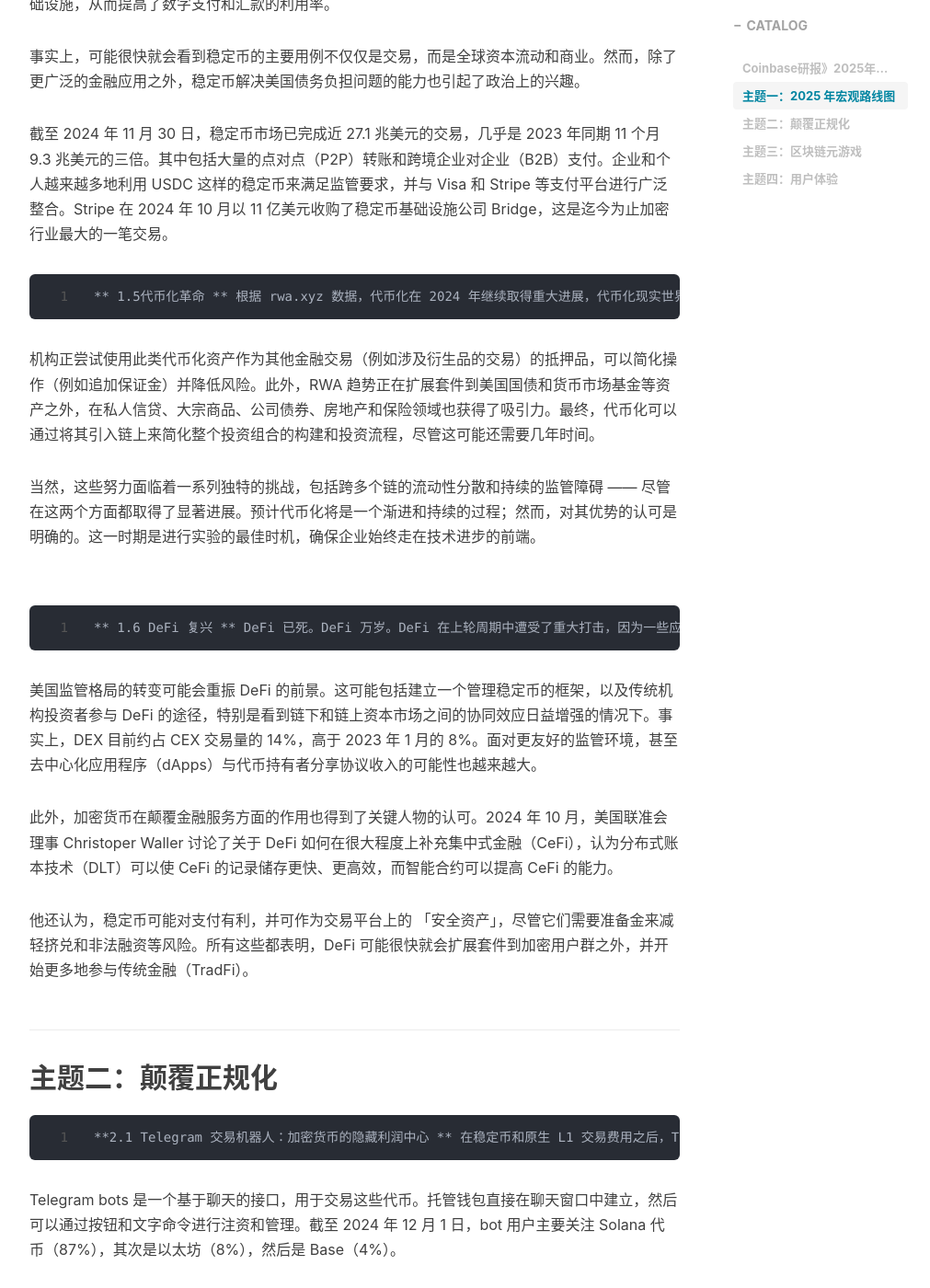
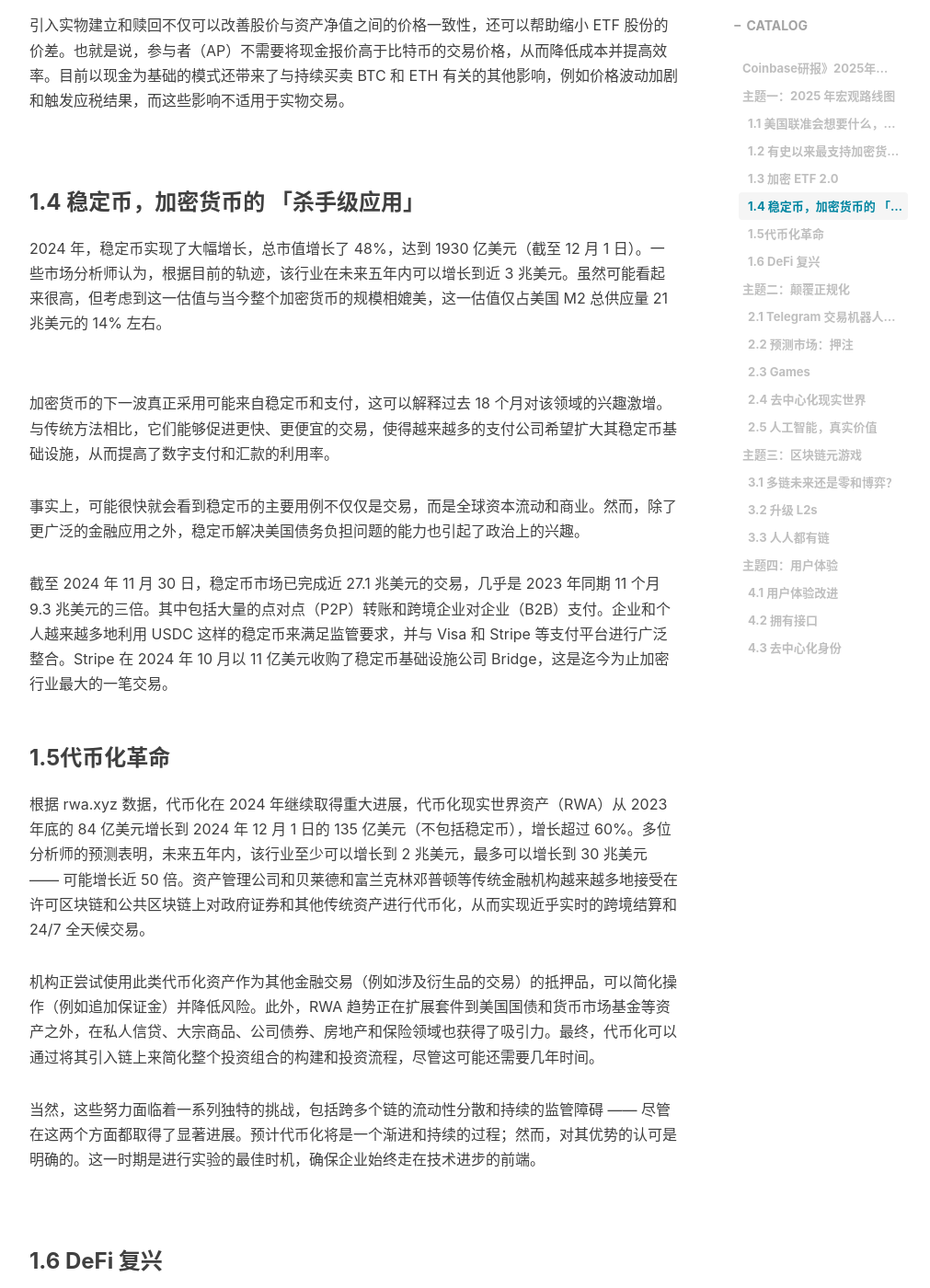
Before and after one commit to DrunkXiao/drunkxiao.github.io, a Jekyll site: the page built from _posts/2024-12-23-btc.md, in a window 1280 px wide and 1400 px high, scrolled down 3674 px. Shown: the whole window at 92% size, without its empty margins (233-1244 px from the left). Built offline with Jekyll 4.4.1, drawn with Linux system fonts in a browser that asks for light colours; nearby versions of some CDN libraries; comment, search, counter and statistics services are not loaded; some of the changed text lies outside the part shown.

Commit message:
Update 2024-12-23-btc.md

```diff
--- a/_posts/2024-12-23-btc.md
+++ b/_posts/2024-12-23-btc.md
@@ -15,8 +15,8 @@ tags:
 ![](/img/in-post/_btcpic/btc01.webp)
 
 >本文展望了加密货币市场在 2025 年可能出现的变革性增长。随着机构采用率的提高和各个领域的应用案例不断扩大，加密货币资产正在逐步成熟。此外，监管环境的改善、稳定币和支付的发展，以及传统资产的代币化等趋势都将推动加密货币市场在 2025 年更进一步。本文源自 Coinbase 所著文章，由 PANews 整理、编译。
-（前情提要： **机构看好 2025 年 RWA 继续爆发，盘点值得重点关注的四个项目）**
-（背景补充： **联准会传声筒：Fed超低利率时代结束，川普掌握2025降息关键）**
+（前情提要： 机构看好 2025 年 RWA 继续爆发，盘点值得重点关注的四个项目）
+（背景补充： 联准会传声筒：Fed超低利率时代结束，川普掌握2025降息关键）
 
 
 展望 2025 年，加密市场将迎来变革性增长。随着机构采用率的提高和各个领域的用例不断扩大，资产类别的成熟度继续获得动力。就在过去的一年里，现货 ETF 在美国获得批准，金融产品的代币化大幅增加，稳定币大幅增长，并进一步融入全球支付框架。
@@ -41,7 +41,7 @@ tags:
 ![](/img/in-post/_btcpic/btc02.webp)
 
 ## 主题一：2025 年宏观路线图
-	** 1.1 美国联准会想要什么，美国联准会需要什么 **
+### 1.1 美国联准会想要什么，美国联准会需要什么
 川普在 2024 年美国总统大选中获胜是 24 年 Q4 最重要的加密市场催化剂，推动比特币上涨 4-5 个标准偏差（与三个月平均值相比）。但展望未来，短期财政政策的反应不会像货币政策的长期方向那样有意义，尤其是即将迎来美国联准会的关键时刻。
 
 然而，将两者分开可能并不那么容易。预计美国联准会将在 2025 年继续放松货币政策，但步伐可能取决于下一套财政政策的扩张性。这是因为减税和关税可能会推高通膨，虽然整体 CPI 同比已降至 2.7%，但核心 CPI 仍徘徊在 3.3% 附近，高于美国联准会的目标。
@@ -54,7 +54,7 @@ tags:
 
 ![](/img/in-post/_btcpic/btc04.webp)
 
-	** 1.2 有史以来最支持加密货币的美国国会 **
+### 1.2 有史以来最支持加密货币的美国国会
 在与监管模糊性斗争多年后，美国下届立法会议可能会提升加密行业监管清晰度。这次选举向华盛顿发出了一个强烈的信息，即公众对当前的金融体系不满，希望变革。从市场的角度来看，众议院和参议院两党都支持加密货币，这意味着美国的监管可能会在 2025 年从 「逆风」 转向 「顺风」。
 
 讨论的一个新内容是建立战略比特币储备的可能性。在比特币纳什维尔会议之后，参议员 Cynthia Lummis （WY）不仅在 2024 年 7 月提出了比特币法案，而且提出了宾夕法尼亚州比特币战略储备法案。如果获得通过，后者将允许州财政部长将至多 10% 的普通基金投资于比特币或其他基于加密的工具。
@@ -65,7 +65,7 @@ tags:
 
 ![](/img/in-post/_btcpic/btc05.webp)
 
-	** 1.3 加密 ETF 2.0**
+### 1.3 加密 ETF 2.0
 美国批准现货比特币和以太坊交易所交易产品和基金（ETP 和 ETF）是加密经济的分水岭，自成立以来（约 11 个月）净流入 307 亿美元。这远远超过了 SPDR Gold Shares ETF （GLD）在 2004 年 10 月推出后第一年吸引的 48 亿美元（经通膨调整后）。据彭博社报导，这使得这些工具 「在过去 30 年推出的约 5500 只新 ETF 中，排名前 0.1%。」
 
 ETF 通过建立新的需求锚点，重塑了 BTC 和 ETH 的市场动态，推动比特币的主导地位从年初的 52% 上升到 2024 年 11 月的 62%。根据最新的 13-F 档案，现在几乎所有型别的机构都是这些产品的持有者，包括捐赠基金、养老基金、对冲基金、投资顾问和家族理财室。与此同时，在这些产品上引入美国监管的期权（2024 年 11 月）可能会加强风险管理，并提高这些资产的成本效益。
@@ -78,7 +78,7 @@ ETF 通过建立新的需求锚点，重塑了 BTC 和 ETH 的市场动态，推
 
 ![](/img/in-post/_btcpic/btc06.webp)
 
-	** 1.4 稳定币，加密货币的 「杀手级应用」**
+### 1.4 稳定币，加密货币的 「杀手级应用」
 2024 年，稳定币实现了大幅增长，总市值增长了 48%，达到 1930 亿美元（截至 12 月 1 日）。一些市场分析师认为，根据目前的轨迹，该行业在未来五年内可以增长到近 3 兆美元。虽然可能看起来很高，但考虑到这一估值与当今整个加密货币的规模相媲美，这一估值仅占美国 M2 总供应量 21 兆美元的 14% 左右。
 
 ![](/img/in-post/_btcpic/btc07.webp)
@@ -89,7 +89,7 @@ ETF 通过建立新的需求锚点，重塑了 BTC 和 ETH 的市场动态，推
 
 截至 2024 年 11 月 30 日，稳定币市场已完成近 27.1 兆美元的交易，几乎是 2023 年同期 11 个月 9.3 兆美元的三倍。其中包括大量的点对点（P2P）转账和跨境企业对企业（B2B）支付。企业和个人越来越多地利用 USDC 这样的稳定币来满足监管要求，并与 Visa 和 Stripe 等支付平台进行广泛整合。Stripe 在 2024 年 10 月以 11 亿美元收购了稳定币基础设施公司 Bridge，这是迄今为止加密行业最大的一笔交易。
 
-	** 1.5代币化革命 **
+### 1.5代币化革命
 根据 rwa.xyz 数据，代币化在 2024 年继续取得重大进展，代币化现实世界资产（RWA）从 2023 年底的 84 亿美元增长到 2024 年 12 月 1 日的 135 亿美元（不包括稳定币），增长超过 60%。多位分析师的预测表明，未来五年内，该行业至少可以增长到 2 兆美元，最多可以增长到 30 兆美元 —— 可能增长近 50 倍。资产管理公司和贝莱德和富兰克林邓普顿等传统金融机构越来越多地接受在许可区块链和公共区块链上对政府证券和其他传统资产进行代币化，从而实现近乎实时的跨境结算和 24/7 全天候交易。
 
 机构正尝试使用此类代币化资产作为其他金融交易（例如涉及衍生品的交易）的抵押品，可以简化操作（例如追加保证金）并降低风险。此外，RWA 趋势正在扩展套件到美国国债和货币市场基金等资产之外，在私人信贷、大宗商品、公司债券、房地产和保险领域也获得了吸引力。最终，代币化可以通过将其引入链上来简化整个投资组合的构建和投资流程，尽管这可能还需要几年时间。
@@ -98,7 +98,7 @@ ETF 通过建立新的需求锚点，重塑了 BTC 和 ETH 的市场动态，推
 
 ![](/img/in-post/_btcpic/btc08.webp)
 
-	** 1.6 DeFi 复兴 **
+### 1.6 DeFi 复兴
 DeFi 已死。DeFi 万岁。DeFi 在上轮周期中遭受了重大打击，因为一些应用程序利用代币激励来引导流动性，提供了不可持续的收益。然而一个更具可持续性的金融体系已经出现，它结合了现实世界的用例和透明的治理结构。
 
 美国监管格局的转变可能会重振 DeFi 的前景。这可能包括建立一个管理稳定币的框架，以及传统机构投资者参与 DeFi 的途径，特别是看到链下和链上资本市场之间的协同效应日益增强的情况下。事实上，DEX 目前约占 CEX 交易量的 14%，高于 2023 年 1 月的 8%。面对更友好的监管环境，甚至去中心化应用程序（dApps）与代币持有者分享协议收入的可能性也越来越大。
@@ -108,7 +108,7 @@ DeFi 已死。DeFi 万岁。DeFi 在上轮周期中遭受了重大打击，因
 他还认为，稳定币可能对支付有利，并可作为交易平台上的 「安全资产」，尽管它们需要准备金来减轻挤兑和非法融资等风险。所有这些都表明，DeFi 可能很快就会扩展套件到加密用户群之外，并开始更多地参与传统金融（TradFi）。
 
 ## 主题二：颠覆正规化
-	**2.1 Telegram 交易机器人：加密货币的隐藏利润中心 **
+### 2.1 Telegram 交易机器人：加密货币的隐藏利润中心
 在稳定币和原生 L1 交易费用之后，Telegram 交易机器人在 2024 年成为最赚钱的领域，在协议净收入方面甚至超过了 Aave 和 MakerDAO（现在的 Sky）等主要的 DeFi 协议。这在很大程度上是交易和 memecoin 活动增加的结果。事实上，meme 代币在 2024 年一直是表现最好的加密赛道（以总市值增长来衡量），meme 代币的交易活动（在 Solana DEXs）在整个 24 年第四季度都在飙升。
 
 Telegram bots 是一个基于聊天的接口，用于交易这些代币。托管钱包直接在聊天窗口中建立，然后可以通过按钮和文字命令进行注资和管理。截至 2024 年 12 月 1 日，bot 用户主要关注 Solana 代币（87%），其次是以太坊（8%），然后是 Base（4%）。
@@ -121,12 +121,12 @@ Telegram bots 是一个基于聊天的接口，用于交易这些代币。托管
 
 ![](/img/in-post/_btcpic/btc09.webp)
 
-	** 2.2 预测市场：押注 **
+### 2.2 预测市场：押注
 预测市场可能是 2024 年美国大选的最大赢家之一，因为 Polymarket 等平台的表现超过了民调数据，这些数据预测的竞选结果比最终结果更加接近。这是更广泛的加密技术的胜利，因为使用区块链的预测市场显示出比传统民调数据显著的优势，并展示了该技术潜在的差异化用例。预测市场不仅展示了加密技术提供的透明度、速度和全球访问，而且其区块链基础还允许去中心化的解决争议和基于结果的自动支付结算。
 
 虽然许多人认为这些 dapp 的相关性可能会在大选后消退，但它们的用途已经扩展套件到体育和娱乐等其他领域。在金融领域，与通膨和非农就业数据等经济数据释出的传统调查相比，它们已被证明是更准确的情绪指针，后者可能在大选后继续发挥作用和相关性。
 
-	** 2.3 Games **
+### 2.3 Games
 由于链上资产和市场可能带来变革性影响，游戏长期以来一直是加密领域的核心主题。然而，到目前为止，为加密游戏吸引忠实的用户群（这是大多数传统成功游戏的标志）一直是一项挑战，因为许多加密游戏用户的动机是利润驱动的，他们可能不是为了娱乐而玩游戏。此外，许多加密游戏基于网页浏览器，往往将受众限制为加密货币爱好者，而不是广大游戏玩家。
 
 然而，与上一周期相比，整合了加密货币的游戏已经有了很大的进步。这一趋势的核心是从早期的加密朋克精神 「完全在链上拥有你的游戏」 转向有选择地将资产放在链上，从而在不影响游戏玩法本身的情况下解锁新功能。事实上，许多杰出的游戏开发者现在更多地将区块链技术视为一种便利工具，而不是营销工具。
@@ -139,7 +139,7 @@ Telegram bots 是一个基于聊天的接口，用于交易这些代币。托管
 
 ![](/img/in-post/_btcpic/btc10.webp)
 
-	** 2.4 去中心化现实世界 **
+### 2.4 去中心化现实世界
 去中心化的物理基础设施网络（DePIN）可以通过引导资源网络的建立来潜在地改变 「现实世界」 的分配问题。也就是说，DePIN 理论上可以克服通常与这类项目相关的初始规模经济。DePIN 项目的范围从计算能力到蜂窝塔再到能源，并正在创造一种更具弹性和成本效益的方式来整合这些资源。
 
 最典型的例子是 Helium，其将代币分发给提供本地蜂窝热点的个人。通过向热点提供商发行代币，Helium 能够在美国、欧洲和亚洲的大城市地区启动覆盖地图，而无需建造和分发蜂窝塔的开销，也无需花费大量的前期资金。相反，早期采用者的动机是通过代币获得网络本身的早期曝光和权益。
@@ -148,7 +148,7 @@ Telegram bots 是一个基于聊天的接口，用于交易这些代币。托管
 
 ![](/img/in-post/_btcpic/btc11.webp)
 
-	** 2.5 人工智能，真实价值 **
+### 2.5 人工智能，真实价值
 人工智能（AI）一直是传统和加密市场投资者关注的重点。然而，人工智能对加密货币的影响是多方面的，其叙事经常发生变化。在早期阶段，区块链技术旨在解决人工智能生成内容和用户的数据源问题（即追踪数据的真实性）。
 
 人工智能驱动的意图驱动架构也被认为是对加密用户体验的潜在改进。后来，重点转向了人工智能模型的去中心化训练和计算网络，以及加密驱动的数据生成和收集。最近，人们的注意力集中在能够控制加密钱包并通过社交媒体进行交流的自主人工智能代理上。
@@ -158,7 +158,7 @@ Telegram bots 是一个基于聊天的接口，用于交易这些代币。托管
 最大的问题是确定这些转变如何体现为代币与公司股权的持久价值累积。例如，许多人工智能代理在传统技术上执行，短期 「价值累积」（即市场关注）流向 memecoin，而不是任何底层基础设施。虽然与基础设施层相关的代币也出现了价格上涨，但它们的使用增长通常落后于同期的价格上涨。相对于网络指针而言，价格的上涨速度反应出投资者对如何在加密货币中捕捉人工智能增长缺乏强烈的共识。
 
 ## 主题三：区块链元游戏
-	** 3.1 多链未来还是零和博弈？ **
+### 3.1 多链未来还是零和博弈？
 从上一牛市周期回归的一个大主题是 L1s 网络的流行。较新的网络在降低交易成本、重新设计的执行环境和最小化延迟方面竞争日益激烈。即使优质区块空间仍然稀缺，L1 空间已经扩展套件到现在通用区块空间过剩的程度。
 
 额外的区块空间本身并不一定更有价值。然而，一个充满活力的协议生态系统，加上一个活跃的社群和动态的加密资产，仍然可以使某些区块链获得额外的费用。例如，以太坊仍然是高价值 DeFi 活动的中心，尽管自 2021 年以来其主网执行能力没有提高。
@@ -171,7 +171,7 @@ Telegram bots 是一个基于聊天的接口，用于交易这些代币。托管
 
 ![](/img/in-post/_btcpic/btc12.webp)
 
-	** 3.2 升级 L2s **
+### 3.2 升级 L2s
 尽管 L2s 的扩展套件能力呈指数级增长，但围绕以太坊以 rollup 为中心的路线图的争论仍在继续。批评包括 L2s 对 L1 活动的 「提取」，以及它们分散的流动性和用户体验。特别是，L2s 被认为是以太坊网络费用下降和 「超声波货币」 叙事消亡的根源。L2 争论的新焦点也逐渐显露出来，包括去中心化的权衡、不同的虚拟机环境（EVM 的潜在碎片）等。
 
 尽管如此，从增加区块空间和降低成本的角度来看，L2s 取得了一定的成功。在 2024 年 3 月的以太坊 Dencun （Deneb+Cancun）升级中引入 blob 交易，将平均 L2 成本降低了 90% 以上，并使以太坊 L2s 的活动增加了 10 倍。此外，多种执行环境和体系结构能够在基于 ETH 的环境中进行实验，这是以 L2 为中心的方法的一个长期优势。
@@ -184,7 +184,7 @@ Telegram bots 是一个基于聊天的接口，用于交易这些代币。托管
 
 ![](/img/in-post/_btcpic/btc13.webp)
 
-	** 3.3 人人都有链 **
+### 3.3 人人都有链
 订制网络部署的便利性不断提高，促使越来越多的应用程序和公司构建他们拥有更多控制权的链。主流的 DeFi 协议，如 Aave 和 Sky 都有明确的目标，将释出区块链列入长期路线图，Uniswap 团队也宣布了以 DeFi 为重点的 L2 链的计划。甚至更多的传统公司也参与其中。索尼公司宣布了新链 Soneium 计划。
 
 随着区块链基础设施堆栈的成熟和日益商品化，拥有区块空间被认为越来越有吸引力 —— 特别是对于受监管的实体或具有特定用例的应用程序。实现这一点的技术堆栈也在发生变化。在以往的周期中，以应用为中心的链主要利用 Cosmos 或 Polkadot Substrate SDK。
@@ -194,14 +194,14 @@ Telegram bots 是一个基于聊天的接口，用于交易这些代币。托管
 模块化链的增长可能会对以太坊 blob 空间以及其他数据可用性解决方案（如 Celestia， EigenDA 或 Avail）的需求产生相应的影响。自 11 月初以来，以太坊 blob 的使用量已经达到饱和（每个区块 3 个 blob），自 9 月中旬以来增长了 50% 以上。需求似乎没有放缓，因为现有的 L2s（如 Base）继续扩大吞吐量，新的 L2s 在主网上推出，尽管即将在 25 年第一季度进行的 Pectra 升级可能会将目标 blob 数量从 3 个增加到 6 个。
 
 ## 主题四：用户体验
-	** 4.1 用户体验改进 **
+### 4.1 用户体验改进
 简单的用户体验是大规模采用的最重要驱动因素之一。虽然加密货币历来专注于深度技术，但现在的重点正在迅速转向简化的用户体验。特别是，整个行业都在推动将加密货币的技术方面抽象到应用程序的背景中。最近的许多技术突破使这种转变成为可能，例如采用帐户抽象来简化入门以及使用会话密钥来减少签名摩擦。
 
 这些技术的采用将使加密钱包的安全组件（例如助记词和恢复密钥）对大多数终端用户来说变得不可见 —— 类似于当今因特网的无缝安全体验（例如 https、OAuth 和密钥）。预计在 2025 年将更多地看到密钥登入和应用内钱包整合趋势。早期迹象包括 Coinbase Smart Wallet 的密钥登入以及 Tiplink 和 Sui Wallet 的 Google 整合登入。
 
 跨链架构的抽象可能会在短期内继续对加密体验构成最大的挑战。跨链抽象虽然仍然是网络和基础设施级别（例如 ERC-7683）研究的焦点，但仍然与前端应用相距甚远。该领域的改进需要在智能合约应用程序级别和钱包级别进行增强。协议升级对于统一流动性是必要的，而钱包改进对于为用户提供更清晰的体验也是必要的。后者最终将对扩大采用更为重要，尽管目前的研究工作和行业辩论都集中在前者上。
 
-	** 4.2 拥有接口 **
+### 4.2 拥有接口
 对加密用户体验最关键的转变将来自于努力通过更好的接口 「拥有」 用户关系。这将以两种方式发生。首先是如上所述的对独立钱包体验的改进。入门流程正变得越来越精简，以满足用户的需求。直接在钱包内整合应用程序（例如交易和借贷）也可能将用户锁定在一个熟悉的生态系统中。
 
 与此同时，应用程序也越来越多地通过整合钱包将区块链技术组件抽象到后台来争夺用户关系。这包括交易工具、游戏、链上社交和会员应用程序，这些应用程序为通过Google或 Apple OAuth 等熟悉的方式注册的用户自动提供钱包。登入后，链上交易通过付款人提供资金，其成本最终由应用程序所有者承担。
@@ -212,7 +212,7 @@ Telegram bots 是一个基于聊天的接口，用于交易这些代币。托管
 
 ![](/img/in-post/_btcpic/btc14.webp)
 
-	** 4.3 去中心化身份 **
+### 4.3 去中心化身份
 随着监管透明度不断提高，越来越多的资产在链下被代币化，简化了 KYC 和反洗钱 (AML) 流程也变得越来越重要。例如，某些资产仅供位于某些地区的合格投资者使用，这使得身份识别和认证成为长期链上体验的核心支柱。
 
 这有两个关键组成部分。首先是建立链上身份本身。以太坊名称服务 (ENS) 提供了一种标准，用于将人类可读的 「.eth」 名称解析为跨链的一个或多个钱包。现在，在 Basenames 和 Solana Name Service 等网络中存在着这种变化。随着 PayPal 和 Venmo 等主要传统支付提供商现在支持 ENS 地址解析，这些核心链上身份识别服务的采用已经加速。
@@ -226,8 +226,8 @@ Telegram bots 是一个基于聊天的接口，用于交易这些代币。托管
 
 
 📍相关报导📍
--[Bitfinex：比特币或在2025 Q3-Q4达牛市顶峰，上看14.5～18.9万美元](#)
+-[Bitfinex：比特币或在2025 Q3-Q4达牛市顶峰，上看14.5～18.9万美元]()
 
--[日本交易所 Coincheck 上市美股纳斯达克，2025 有望迎加密企业 IPO 浪潮](#)
+-[日本交易所 Coincheck 上市美股纳斯达克，2025 有望迎加密企业 IPO 浪潮]()
 
--[Bitwise的2025十大预测：BTC.ETH.SOL再创新高、持有比特币国家翻倍、5家加密独角兽IPO](#)
+-[Bitwise的2025十大预测：BTC.ETH.SOL再创新高、持有比特币国家翻倍、5家加密独角兽IPO]()
```
